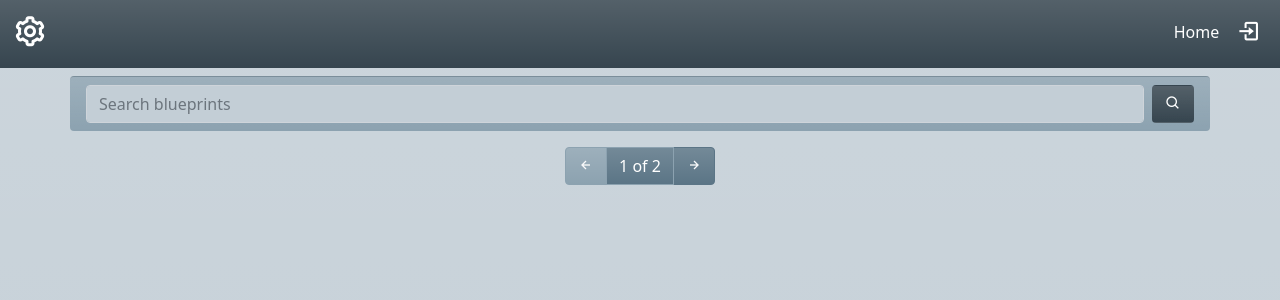
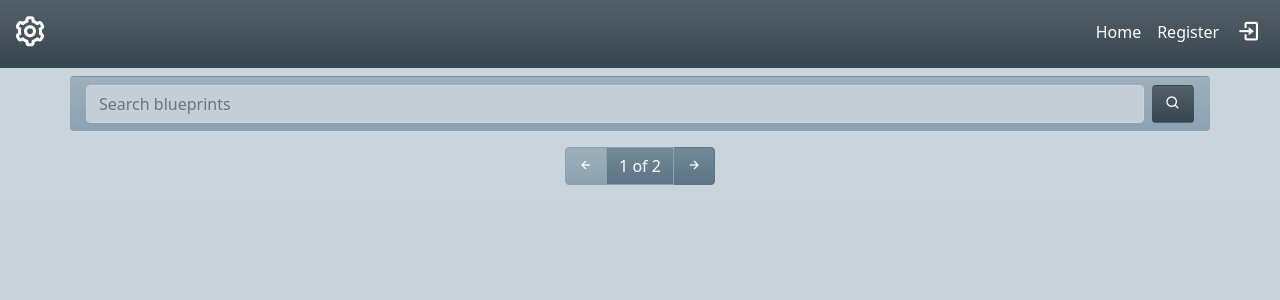
Before and after one commit to OttoLindholm/factorio-blueprint-library, a Django app: page / in a window 1280 px wide. Shown: the top 300 px of the page. Run offline with Django 5.2, Linux system fonts and the light colour scheme; data comes from the database, SQL or seed files in the repository; some libraries are stand-ins or nearby versions.

Commit message:
Add register btn to navigation, return white color for form-text

```diff
--- a/static/css/styles.css
+++ b/static/css/styles.css
@@ -38,6 +38,10 @@ body {
 .form-control,
 .form-control:focus {
     background-color: var(--charcoal1);
+}
+
+.form-text {
+    color: white;
 }
 
 a.image-ref,
--- a/templates/includes/navbar.html
+++ b/templates/includes/navbar.html
@@ -36,6 +36,12 @@
           </li>
         {% else %}
           <li class="nav-item">
+            <a class="nav-link active" href="{% url 'bp_manager:user-register' %}?next={{ request.path }}">
+              Register
+            </a>
+          </li>
+
+          <li class="nav-item">
             <a class="nav-link active" href="{% url 'login' %}?next={{ request.path }}">
               <i class='bx bx-log-in bx-sm'></i>
             </a>
```
